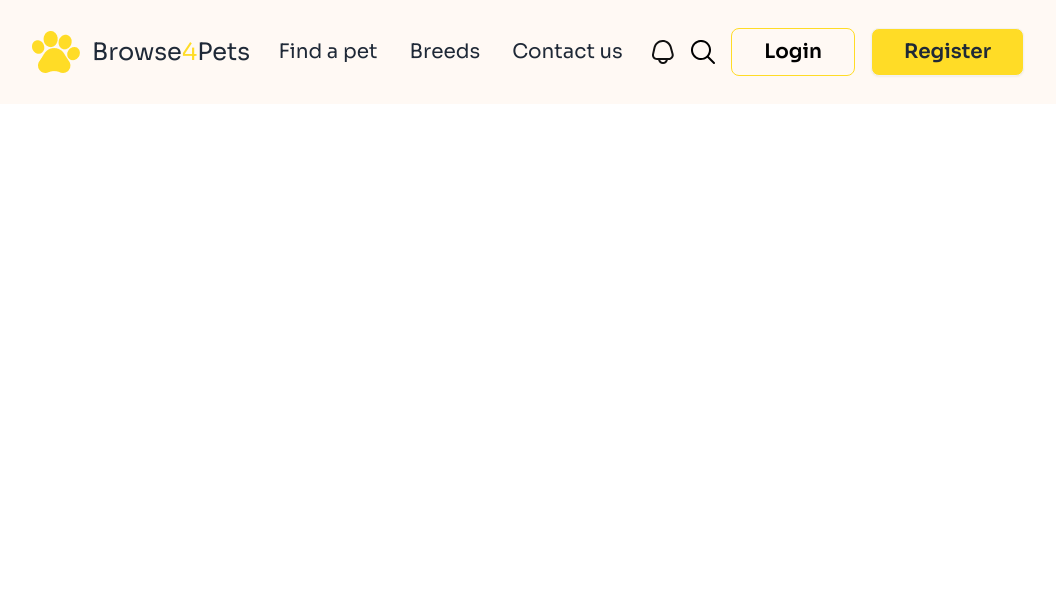
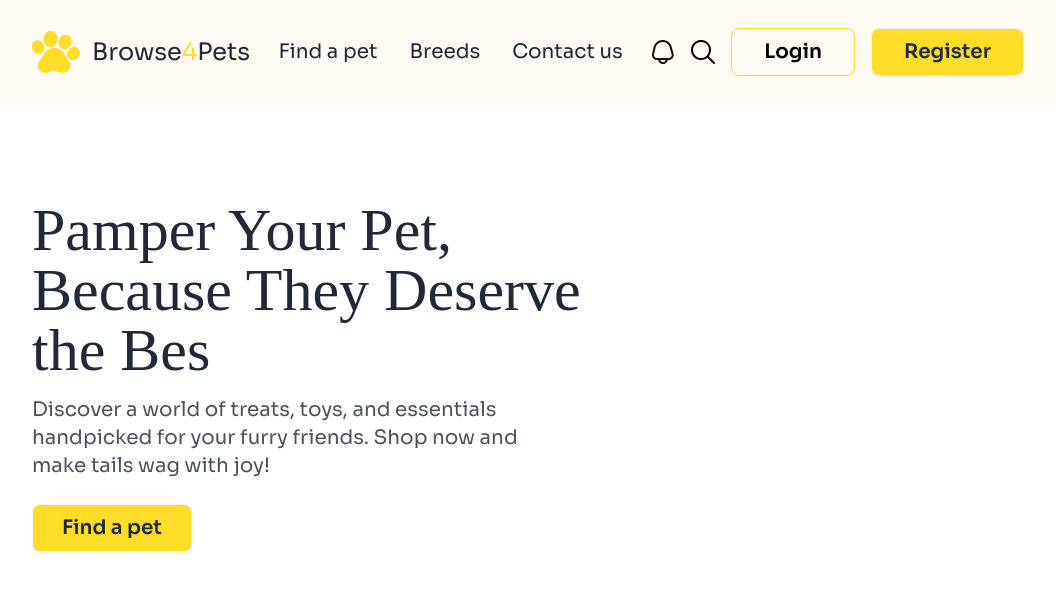
Before and after one commit to Shashuvo/Pet-House, a plain HTML site: page index.html in a window 1280 px wide. Shown: the whole page, without its empty margins (112-1168 px from the left). Drawn offline with nearby package versions, Linux system fonts and the light colour scheme; a web font is replaced by a local one.

Commit message:
Banner Text Done

```diff
--- a/index.html
+++ b/index.html
@@ -38,7 +38,7 @@
 <body class="sora">
     <header>
         <!-- Navbar -->
-        <nav>
+        <nav class="mb-8 md:mb-24">
             <div class="flex justify-between py-4 px-3 bg-[#FFF9F4] md:hidden border border-black">
                 <!-- logo -->
                 <div class="inline-flex gap-3">
@@ -115,6 +115,15 @@
                 </div>
             </div>
         </nav>
+        <!-- banner section -->
+        <div class="px-4 md:px-36">
+            <!-- title and description -->
+            <div>
+                <h1 class="ad text-3xl mb-3 md:text-6xl md:mb-4">Pamper Your Pet, <br> Because They Deserve <br> the Bes</h1>
+                <p class="mb-3 w-3/4 opacity-80 md:text-xl md:w-2/4 md:mb-6">Discover a world of treats, toys, and essentials handpicked for your furry friends. Shop now and make tails wag with joy!</p>
+                <button class="btn bg-[#FFDC26] text-[16px] px-7 py-2 w-36 h-10 hover:bg-transparent hover:text-[#FFDC26] hover:border hover:border-[#FFDC26] md:w-40 md:h-11 md:text-xl">Find a pet</button>
+            </div>
+        </div>
     </header>
 </body>
 
```
